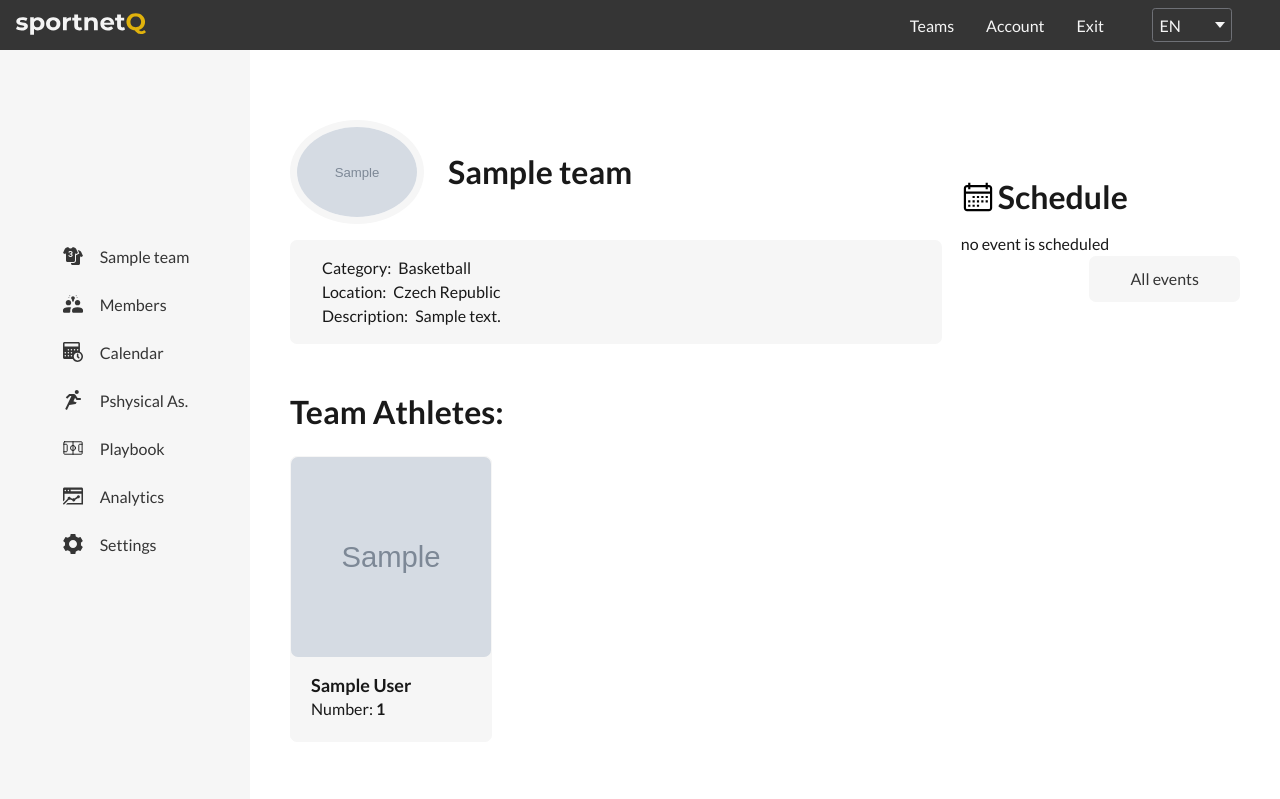
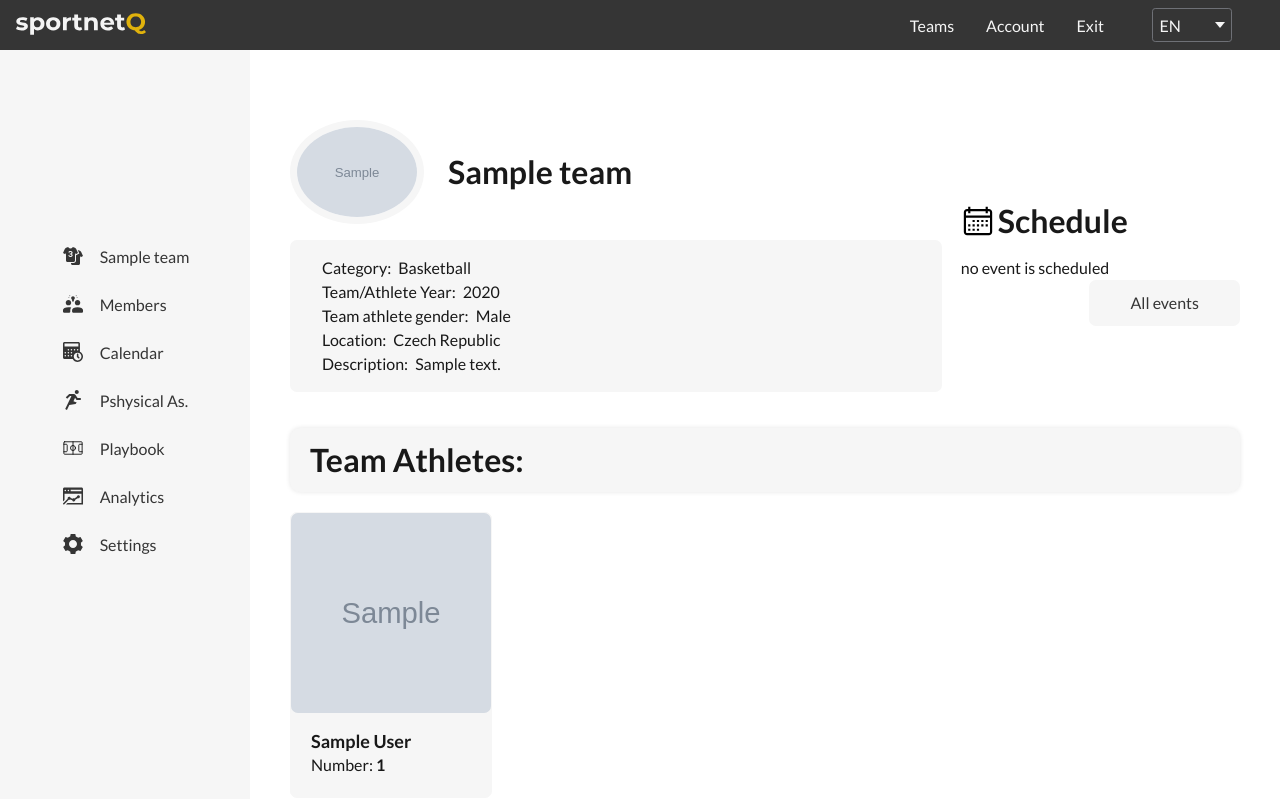
Before and after one commit to JanisZvirbulis/sportnetq-mvp-main, a Django app: page /en/teams/team/00000000-0000-0000-0000-000000000001/ in a window 1280 px wide. Shown: the top 799 px of the page. Run offline with Django 4.2, Linux system fonts and the light colour scheme; a user stored in the database is signed in; tables that the repository leaves empty hold one stand-in row (values such as "Sample post"); grey boxes marked "Sample" are stand-in pictures; some libraries are stand-ins or nearby versions.

Commit message:
UI update and form

```diff
--- a/organizations/templates/organizations/team_form.html
+++ b/organizations/templates/organizations/team_form.html
@@ -7,7 +7,7 @@
 
 <div class="landing-container">
     <div class="form-container">
-        <div class="row">
+        <div class="heading-card">
             <h2>{% trans 'Create new team for'%} {{org.name}}</h2>
         </div>
         <form method="POST" action="" enctype="multipart/form-data" class="form-card form-size">
--- a/static/css/main.css
+++ b/static/css/main.css
@@ -274,6 +274,7 @@ footer{
   padding: 20px;
   text-wrap: wrap;
   margin-bottom: 20px;
+  justify-content: space-between;
 
 }
 /* DROPDOWN LANGUAGES */
--- a/teams/forms.py
+++ b/teams/forms.py
@@ -35,17 +35,19 @@ class TeamForm(ModelForm):
     birth_year = forms.ChoiceField(
         choices=year_choices,
         required=False,
-        label=_('Team/Athlete year'),
+        label=_('Team/Athlete Year'),
         widget=forms.Select(attrs={'class': 'form-select'}),
     )
 
     class Meta:
         model = Team
-        fields = ['teamName', 'teamSportType', 'description', 'birth_year', 'country', 'team_image']
+        fields = ['teamName', 'teamSportType', 'description', 'birth_year', 'athlete_gender', 'country', 'team_image']
         labels = {
             'teamName': _('Team Name'),
             'teamSportType': _('Sport'),
             'description': _('Description'),
+            'athlete_gender': _('Team Athlete Gender'),
+            'birth_year': _('Team/Athlete Year'),
             'country': _('Country'),
             'team_image': _('Team Logo'),
         }
--- a/teams/models.py
+++ b/teams/models.py
@@ -114,10 +114,13 @@ eventChoice = (
 
 MALE = '1'
 FEMALE = '2'
-NOT_REQUIRED = '3'
+MIX = '3'
+NOT_REQUIRED = '4'
+
 athleteGenderChoice = (
-    (MALE, _('Male')),
+    (MALE, _("Male")),
     (FEMALE, _('Female')),
+    (MIX, _('Mixed')),
     (NOT_REQUIRED, _('Not Required')),
 )
 
--- a/teams/templates/teams/add-teammember-to-Physical-Assessment-Record.html
+++ b/teams/templates/teams/add-teammember-to-Physical-Assessment-Record.html
@@ -7,10 +7,9 @@
 <div class="main-container">
     {% include 'sidebar.html'%}
     <main class="content">
-        <div class="players-heading">
+        <div class="heading-card">
             <h1>
                 {% trans 'Add Athlete to physical assessment' %}
-
             </h1>
         </div>
         <div class="">
--- a/teams/templates/teams/create_physical_assessment.html
+++ b/teams/templates/teams/create_physical_assessment.html
@@ -8,7 +8,7 @@
 <div class="main-container">
     {% include 'sidebar.html'%}
     <main class="content">
-        <div class="players-heading">
+        <div class="heading-card">
             <h1>
                 {% trans 'Create physical assessment'%}
 
--- a/teams/templates/teams/create_physical_assessment_record.html
+++ b/teams/templates/teams/create_physical_assessment_record.html
@@ -7,7 +7,7 @@
 <div class="main-container">
     {% include 'sidebar.html'%}
     <main class="content">
-        <div class="players-heading">
+        <div class="heading-card">
             <h1>
                 {% trans 'Create new record' %}
             </h1>
--- a/teams/templates/teams/org-add-teammember-to-Physical-Assessment-Record.html
+++ b/teams/templates/teams/org-add-teammember-to-Physical-Assessment-Record.html
@@ -7,10 +7,9 @@
 <div class="main-container">
     {% include 'sidebar.html'%}
     <main class="content">
-        <div class="players-heading">
+        <div class="heading-card">
             <h1>
                 {% trans 'Add Athlete to physical assessment' %}
-
             </h1>
         </div>
         <div class="">
--- a/teams/templates/teams/org_create_physical_assessment_record.html
+++ b/teams/templates/teams/org_create_physical_assessment_record.html
@@ -7,9 +7,9 @@
 <div class="main-container">
     {% include 'sidebar.html'%}
     <main class="content">
-        <div class="players-heading">
+        <div class="heading-card">
             <h1>
-                {% trans 'Create new date for' %}  {{pa.opa_title}}
+                {% trans 'Create new date for' %}  {{pa.opa_title|capfirst}}
             </h1>
         </div>
         <div>
--- a/teams/templates/teams/physical_assessment_score.html
+++ b/teams/templates/teams/physical_assessment_score.html
@@ -6,8 +6,8 @@
 <div class="main-container">
   {% include 'sidebar.html'%}
   <main class="content">
-    <div class="team-heading">
-        <h1>{{pa_record.physical_assessment_title}} {{pa_measurement.physical_assessment_date|date:"d.m.y"}} </h1>
+    <div class="heading-card">
+        <h1>{{pa_record.physical_assessment_title|capfirst}} {{pa_measurement.physical_assessment_date|date:"d.m.y"}} </h1>
     </div>
     <div class="row">
       <a class="cal-btn me-20" href="{% url 'add-team-member-physical-assessment-score' pk=teamObj.id papk=pa_record.id recordid=pa_measurement.id %}">{% trans 'Add member'%}</a>
--- a/teams/templates/teams/physical_assessments_single.html
+++ b/teams/templates/teams/physical_assessments_single.html
@@ -10,7 +10,9 @@
     <main class="content">
       <div class="head-group">
         <div class="s100">
-          <h1 class="physical-assessments-card-title">{{record.physical_assessment_title}}</h1>
+          <div class="heading-card">
+            <h1 class="physical-assessments-card-title">{{record.physical_assessment_title|capfirst}}</h1>
+          </div>
           {% if record.assessment_type == 'time' %}
           <p>{% trans 'Type: Time' %}</p>
           {% elif record.assessment_type == 'score' %}
@@ -43,7 +45,7 @@
                     {% endfor %}
 
                 {% endfor %}
-                <input type='submit' class="form-submit-pa" value="{% trans 'Add/Edit record' %}" >
+                <input type='submit' class="form-submit-pa" value="{% trans 'Edit record' %}" >
               </form>
             </div>
              {% endif %}
--- a/teams/templates/teams/single-team.html
+++ b/teams/templates/teams/single-team.html
@@ -40,6 +40,15 @@
                                 <p class="">{% trans 'Other' %}</p>
                             {% endif %}
                         {% endfor %}
+                    </div>
+
+                    <div class="team-category">
+                        <p>{% trans 'Team/Athlete Year' %}:</p>
+                        <p>{{ teamObj.birth_year}}</p>
+                    </div>
+                    <div class="team-category">
+                        <p>{% trans 'Team athlete gender' %}:</p>
+                        <p>{{ teamObj.athlete_gender|get_gender_value}}</p>
                     </div>
                     <div class="team-category">
                         <p>{% trans 'Location' %}:</p>
@@ -106,7 +115,7 @@
 
         </div>
 
-        <div class="players-heading">
+        <div class="heading-card">
             <h1>
                 {% trans 'Team Athletes' %}:
             </h1>
--- a/teams/templatetags/custom_tags.py
+++ b/teams/templatetags/custom_tags.py
@@ -1,5 +1,5 @@
 from django import template
-from teams.models import AttendanceRecord, COUNTRY_CHOICES
+from teams.models import AttendanceRecord, COUNTRY_CHOICES, athleteGenderChoice
 from django.utils.translation import gettext as _
 from datetime import datetime
 register = template.Library()
@@ -14,6 +14,13 @@ def get_trans_item(dictionary, key):
     if value is None:
         return _("-")  # Apply translation directly within the filter
     return value
+
+@register.filter
+def get_gender_value(gender):
+    for choice in athleteGenderChoice:
+        if choice[0] == gender:
+            return choice[1]
+    return ''
 
 @register.filter
 def get_country_full_name(country_code):
```
Also changed, not shown: teams/templates/teams/org_physical_assessment_score.html (+4 -5 lines), teams/templates/teams/org_physical_assessments_single.html (+6 -3 lines), locale/lv/LC_MESSAGES/django.po, 1 other file.
